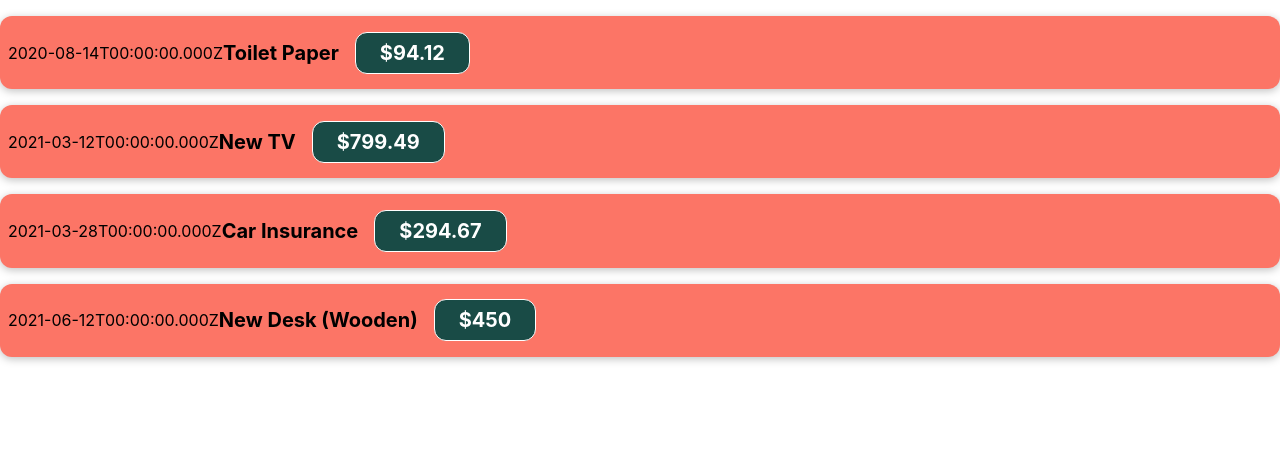
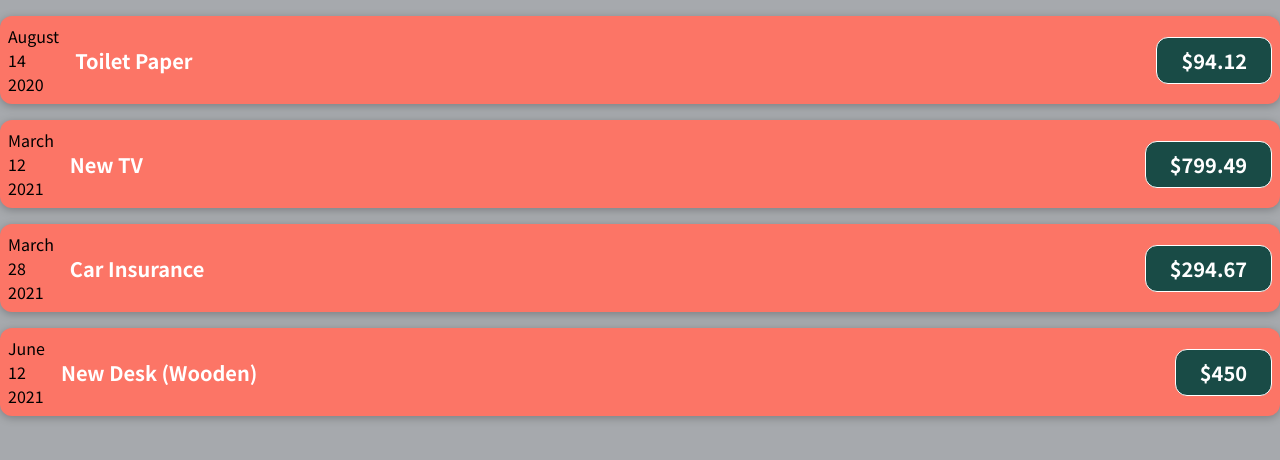
Before and after one commit to pillowsopher/expense-tracking-project, a React (Create React App) app: page / in a window 1280 px wide. Shown: the top 460 px of the page. Built offline with nearby package versions, Linux system fonts and the light colour scheme.

Commit message:
JS Logic: Split date into Month, Year, Date
Fixed a bug in index.css file and split the date into Month Year and Date to make it reusable in future

```diff
--- a/src/components/ExpenseItem.css
+++ b/src/components/ExpenseItem.css
@@ -19,7 +19,7 @@
   flex: 1;
 }
 
-.expense-item h2 {
+.expense-item-card h2 {
   color: #3a3a3a;
   font-size: 1rem;
   flex: 1;
--- a/src/components/ExpenseItem.js
+++ b/src/components/ExpenseItem.js
@@ -1,9 +1,16 @@
 import "./ExpenseItem.css";
 
 function ExpenseItem(props) {
+  const month = props.date.toLocaleString("en-US", { month: "long" });
+  const day = props.date.toLocaleString("en-US", { day: "2-digit" });
+  const year = props.date.getFullYear();
   return (
     <div className='expense-item-card'>
-      <div>{props.date.toISOString()}</div>
+      <div>
+        <div>{month}</div>
+        <div>{day}</div>
+        <div>{year}</div>
+      </div>
       <div className='expense-item__description'>
         <h2>{props.title}</h2>
         <div className='expense-item__price'>${props.amount} </div>
--- a/src/index.css
+++ b/src/index.css
@@ -1,13 +1,14 @@
+@import url("https://fonts.googleapis.com/css2?family=Noto+Sans+JP:wght@400;700&display=swap");
+
+* {
+  box-sizing: border-box;
+}
+
+html {
+  font-family: "Noto Sans JP", sans-serif;
+}
+
 body {
   margin: 0;
-  font-family: -apple-system, BlinkMacSystemFont, 'Segoe UI', 'Roboto', 'Oxygen',
-    'Ubuntu', 'Cantarell', 'Fira Sans', 'Droid Sans', 'Helvetica Neue',
-    sans-serif;
-  -webkit-font-smoothing: antialiased;
-  -moz-osx-font-smoothing: grayscale;
+  background-color: #a6a9ad;
 }
-
-code {
-  font-family: source-code-pro, Menlo, Monaco, Consolas, 'Courier New',
-    monospace;
-}
```
